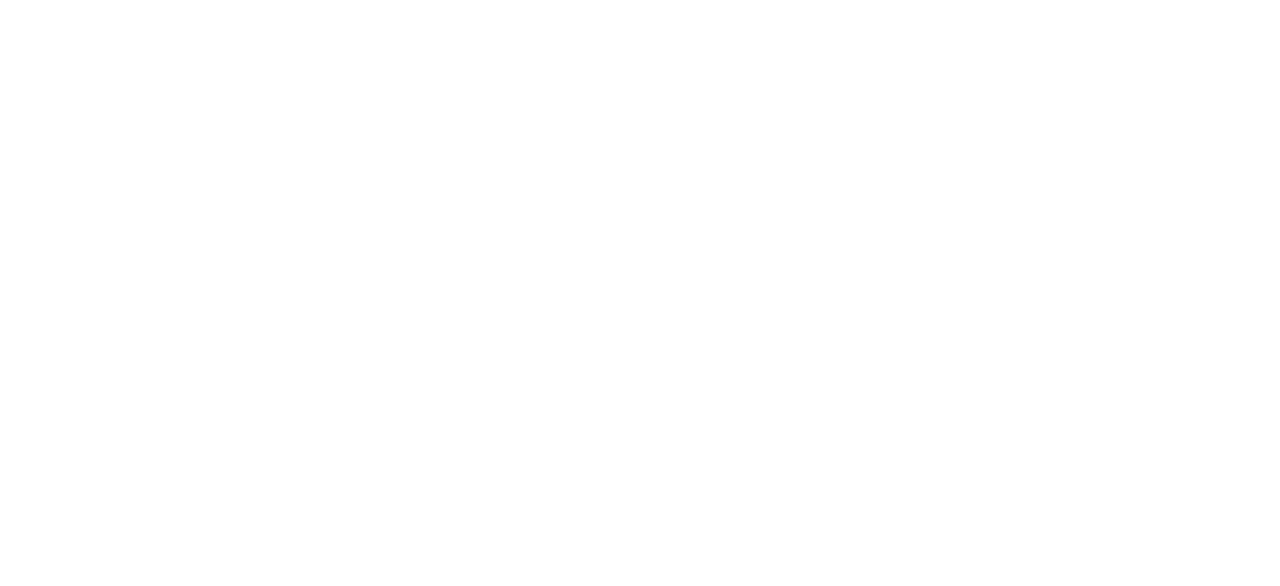
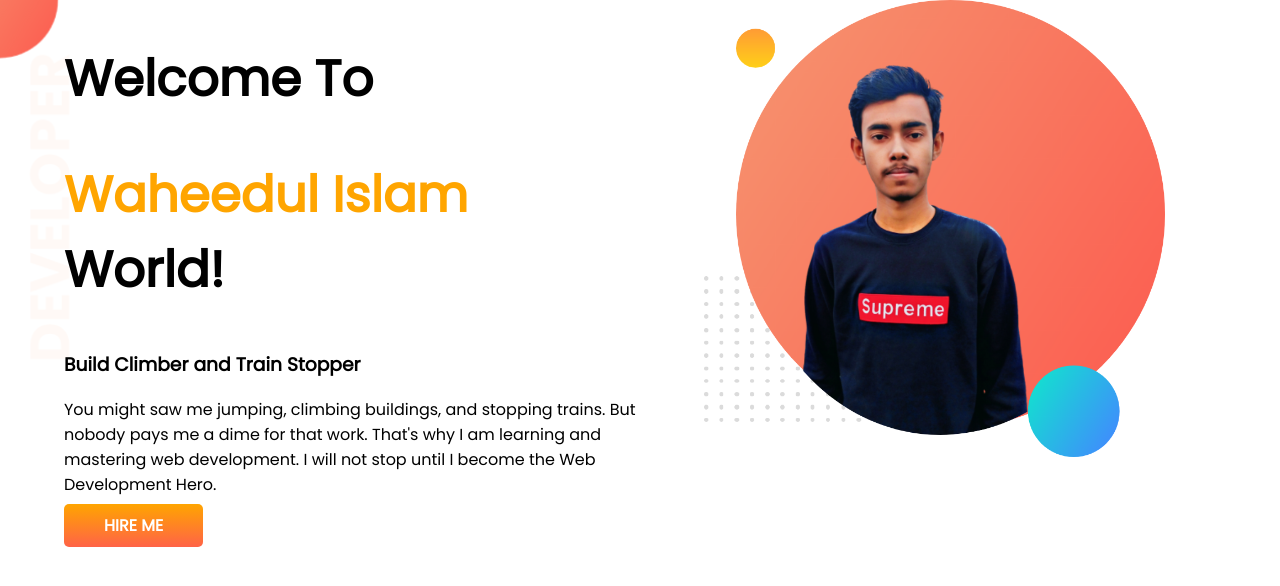
Before and after one commit to Waheedulislam/developer-portfolio, a plain HTML site: page index.html in a window 1280 px wide. Drawn offline with Linux system fonts and the light colour scheme.

Commit message:
top banner added

```diff
--- a/index.html
+++ b/index.html
@@ -1,13 +1,35 @@
 <!DOCTYPE html>
 <html lang="en">
+
 <head>
     <meta charset="UTF-8">
     <meta http-equiv="X-UA-Compatible" content="IE=edge">
     <meta name="viewport" content="width=device-width, initial-scale=1.0">
     <title>Waheedul portfolio</title>
+    <link rel="preconnect" href="https://fonts.googleapis.com">
+    <link rel="preconnect" href="https://fonts.gstatic.com" crossorigin>
+    <link href="https://fonts.googleapis.com/css2?family=Poppins&display=swap" rel="stylesheet">
     <link rel="stylesheet" href="style.css">
 </head>
+
 <body>
+    <section class="top-banner">
+        <div class="half-width">
+            <h1>Welcome To</h1>
+            <h1><span class="orange-color"> Waheedul Islam </span> World!</h1>
+            <h3>Build Climber and Train Stopper</h3>
+            <p>You might saw me jumping, climbing buildings, and stopping trains. But nobody pays me a dime for that
+                work.
+                That's why I am learning and mastering web development. I will not stop until I become the Web
+                Development
+                Hero.</p>
+            <a class="link-button" target="_blank" href="">HIRE ME</a>
+        </div>
+        <div class="half-width">
+            <img src="images/my-bg.png" alt="">
+        </div>
+    </section>
 
 </body>
+
 </html>
--- a/style.css
+++ b/style.css
@@ -0,0 +1,32 @@
+body{
+    font-family: 'Poppins', sans-serif;
+    margin: 0;
+}
+h1{
+    font-size: 50px;
+}
+.orange-color{
+    color: orange;
+}
+section{
+    display: flex;
+}
+.half-width{
+    width: 50%;
+    padding-left: 5%;
+}
+.half-width img{
+    width: 80%;
+}
+.link-button{
+    text-decoration: none;
+    background-image: linear-gradient(orange,tomato);
+    padding: 10px 40px;
+    color:white;
+    font-weight: 700;
+    border-radius: 5px;
+}
+.top-banner{
+    background-image: url(images/top-banner.png);
+    background-repeat: no-repeat;
+}
```
Also changed, not shown: images/dream-bg.png (added), images/exp-bg.png (added), images/jhankar.png (added), images/jhankar2.png (added), images/my-bg.png (added), images/my-bg2.png (added), images/top-banner.png (added), 7 other files.
